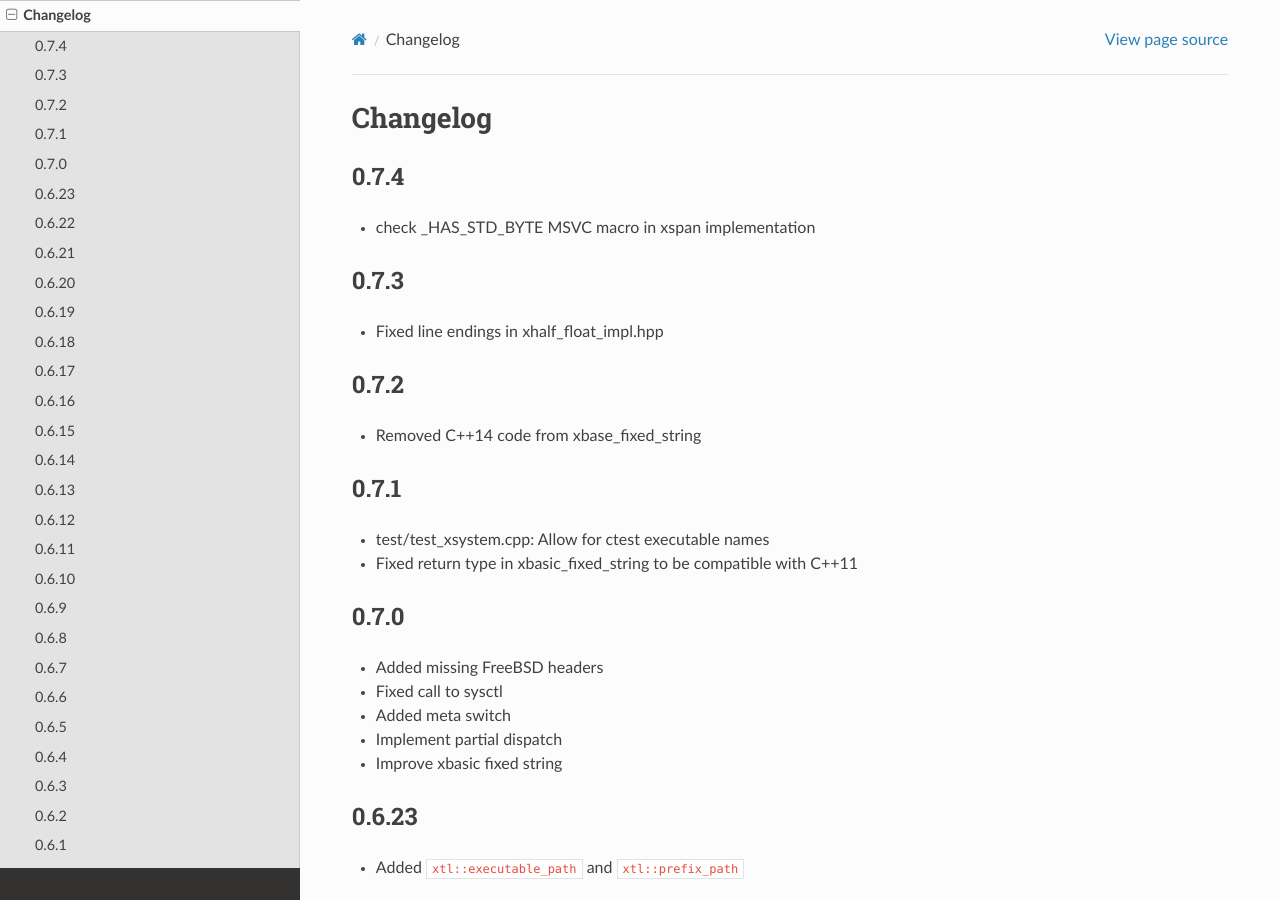
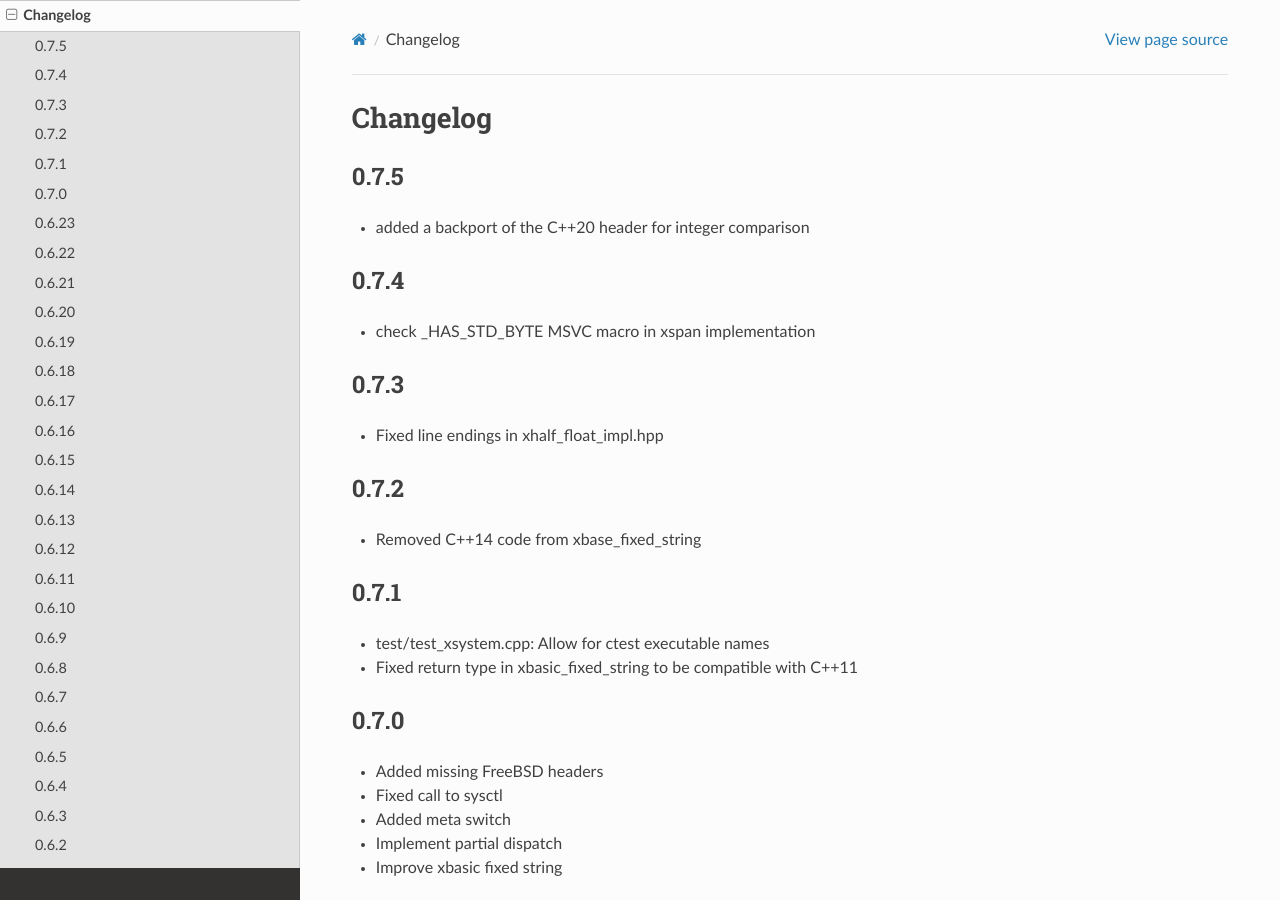
Before and after one commit to xtensor-stack/xtl, a Sphinx documentation site: the page built from docs/source/changelog.rst, in a window 1280 px wide and 900 px high. Built offline with Sphinx 7.4.7 and the Read the Docs theme 2.0.0, drawn with Linux system fonts in a browser that asks for light colours.

Commit message:
Release 0.7.5

```diff
--- a/docs/source/changelog.rst
+++ b/docs/source/changelog.rst
@@ -6,6 +6,11 @@
 
 Changelog
 =========
+
+0.7.5
+-----
+
+- added a backport of the C++20 header for integer comparison
 
 0.7.4
 -----
```
Also changed, not shown: 1 other file.
